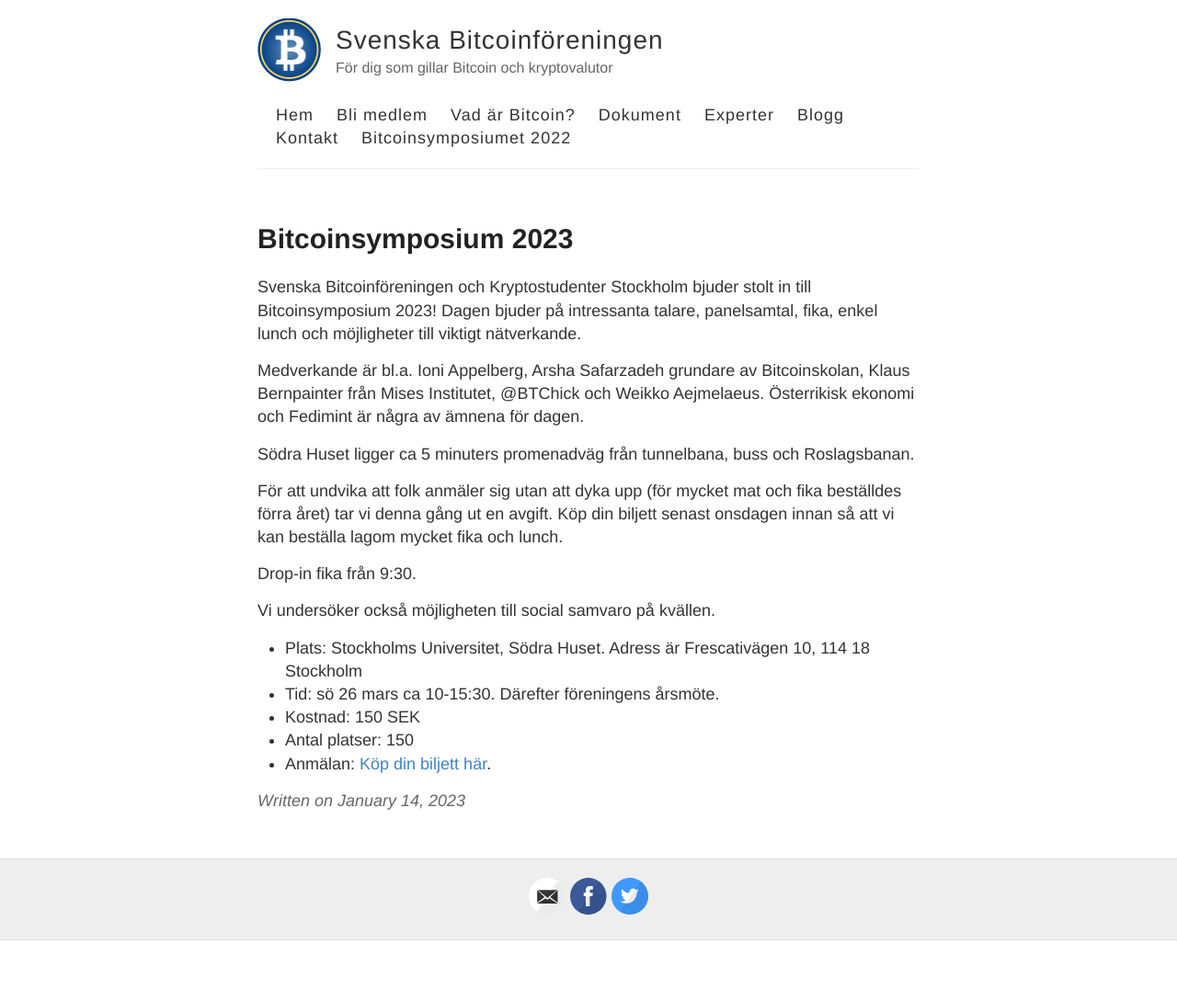
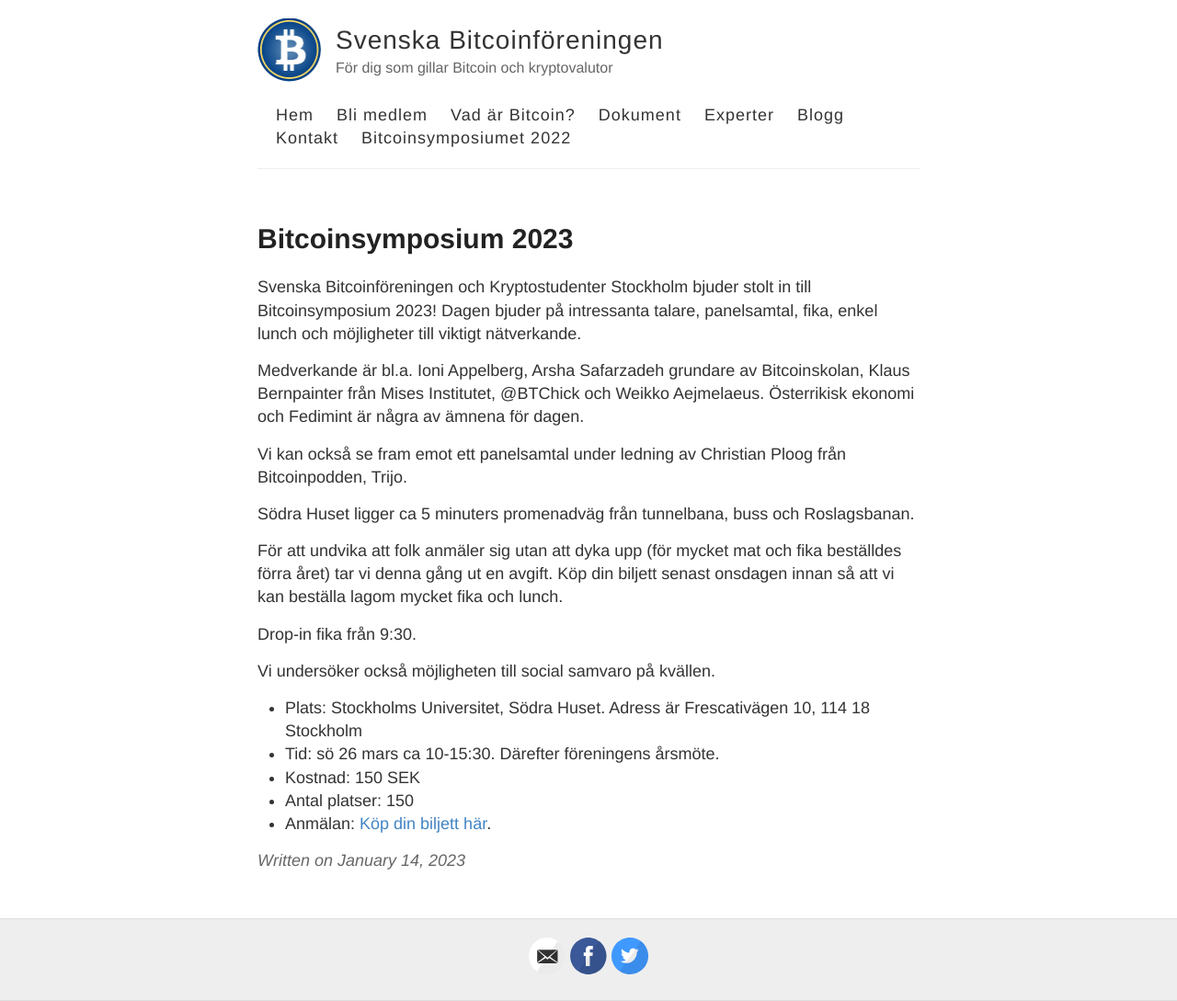
Before and after one commit to bitcoinforeningen/bitcoinforeningen.github.io, a Jekyll site: the page built from _posts/2023-01-14-symposium.md, in a window 1280 px wide. Shown: the whole page at 92% size. Built offline with Jekyll 4.4.1, drawn with Linux system fonts in a browser that asks for light colours; before the commit the page ends 1023 px from its top, so only the background shows below that.

Commit message:
Update 2023-01-14-symposium.md

```diff
--- a/_posts/2023-01-14-symposium.md
+++ b/_posts/2023-01-14-symposium.md
@@ -6,6 +6,8 @@ title: Bitcoinsymposium 2023
 Svenska Bitcoinföreningen och Kryptostudenter Stockholm bjuder stolt in till Bitcoinsymposium 2023! Dagen bjuder på intressanta talare, panelsamtal, fika, enkel lunch och möjligheter till viktigt nätverkande.
 
 Medverkande är bl.a. Ioni Appelberg, Arsha Safarzadeh grundare av Bitcoinskolan, Klaus Bernpainter från Mises Institutet, @BTChick och Weikko Aejmelaeus. Österrikisk ekonomi och Fedimint är några av ämnena för dagen.
+
+Vi kan också se fram emot ett panelsamtal under ledning av Christian Ploog från Bitcoinpodden, Trijo.
 
 Södra Huset ligger ca 5 minuters promenadväg från tunnelbana, buss och Roslagsbanan.
 
```
